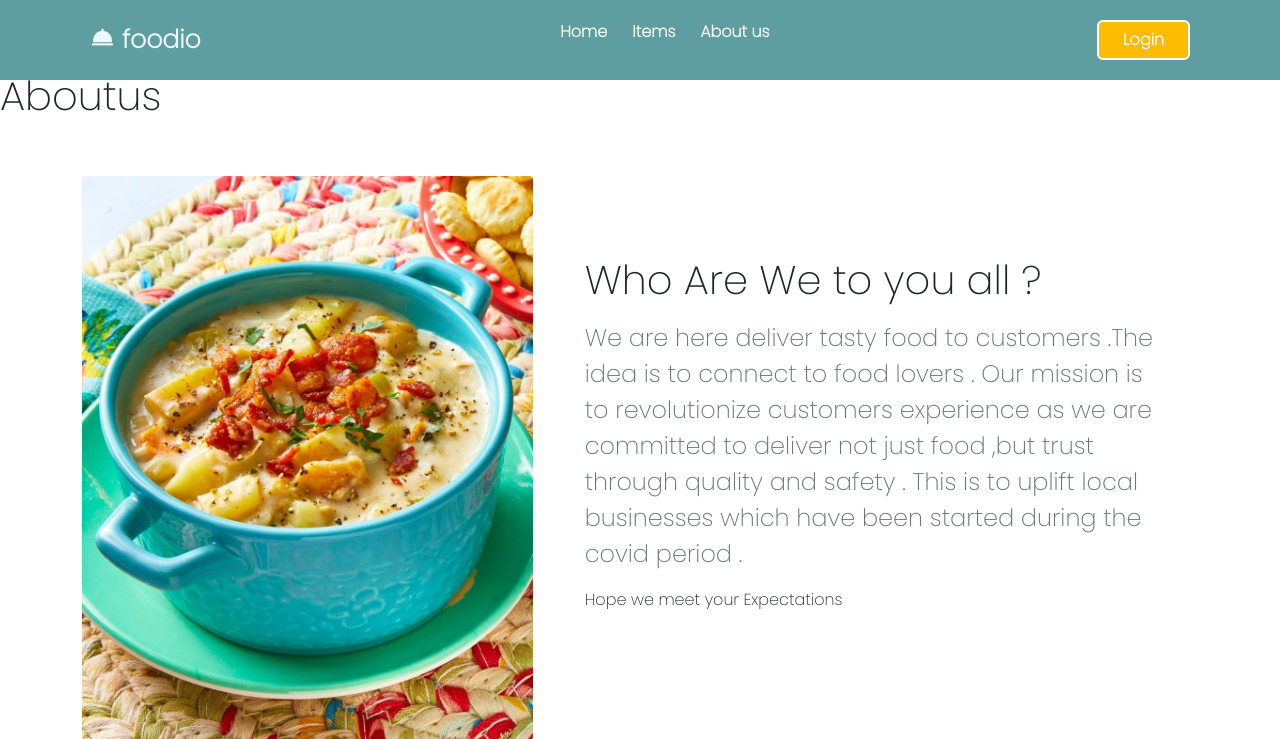
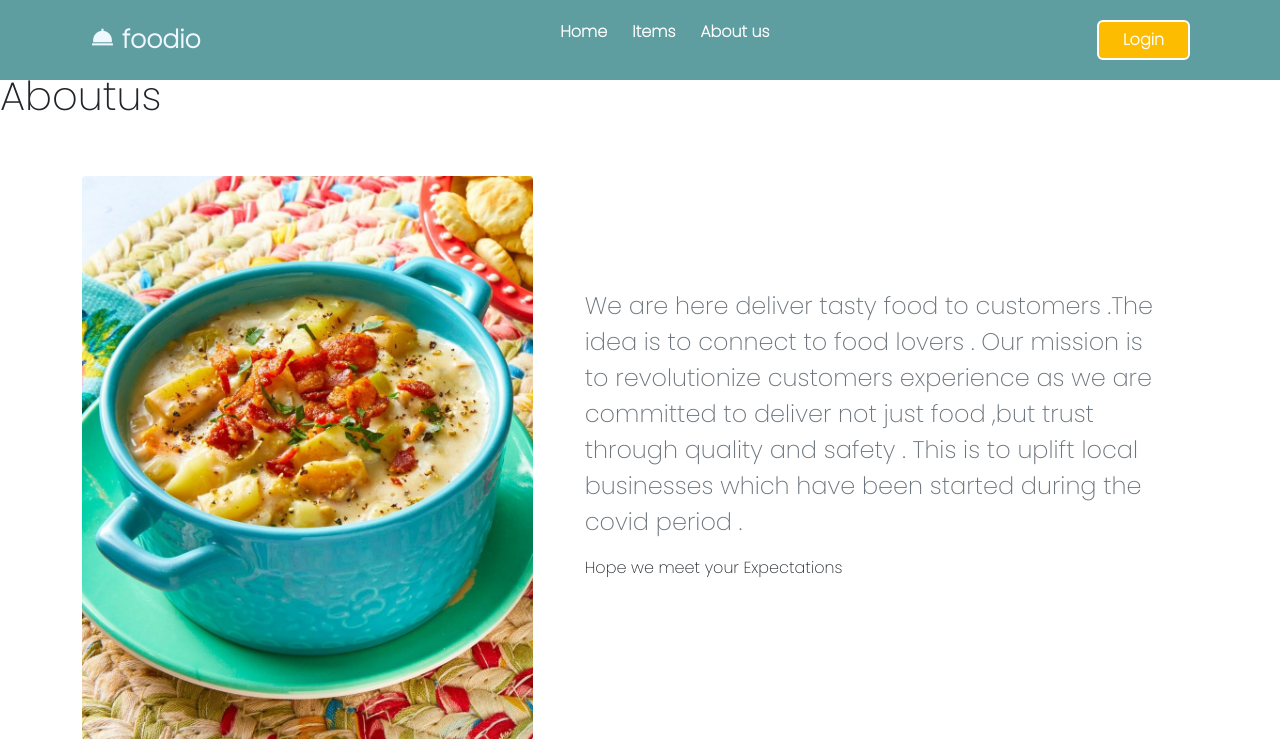
Before and after one commit to riddhiparulekar/Foodio, a Django app: page /aboutus in a window 1280 px wide. Shown: the top 739 px of the page. Run offline with Django 4.2, Linux system fonts and the light colour scheme; some libraries are stand-ins or nearby versions.

Commit message:
aboutus edit

```diff
--- a/templates/aboutus.html
+++ b/templates/aboutus.html
@@ -13,7 +13,6 @@
         <div class="col-12 col-lg-6 col-xl-7">
           <div class="row justify-content-xl-center">
             <div class="col-12 col-xl-11">
-              <h2 class="h1 mb-3">Who Are We to you all ?</h2>
 
 
               <p class="lead fs-4 text-secondary mb-3">We are here deliver tasty food to customers .The idea is to connect to food lovers . Our mission is to revolutionize customers experience as we are committed to deliver not just food ,but trust through quality and safety . This is to uplift local businesses which have been started during the covid period .</p>
```
